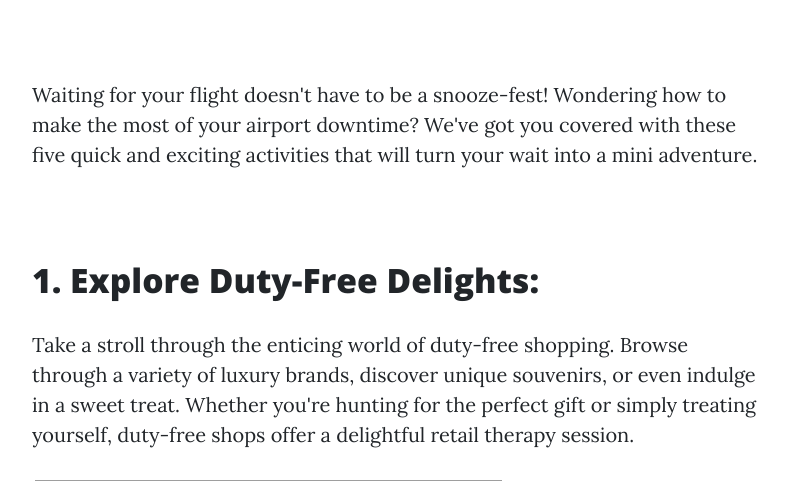
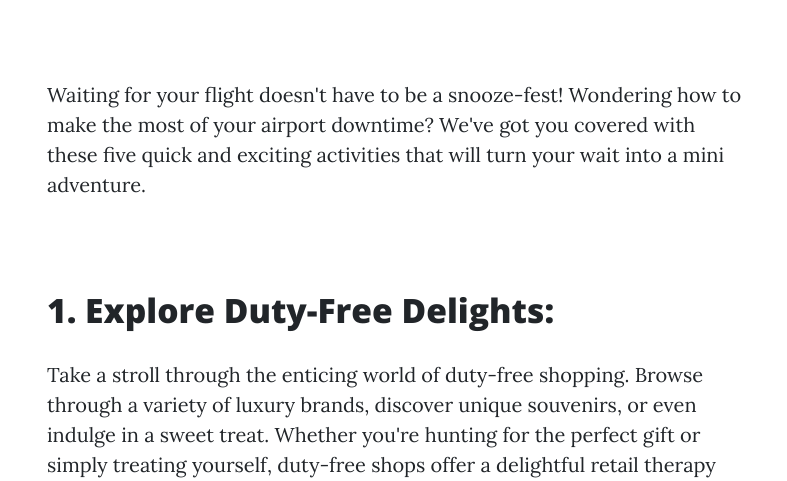
Before and after one commit to vellam0/globetrotters-gazette, a Flask app: page /post/2 in a window 1280 px wide. Shown: the part 759-1240 px from the top of the page, without its empty margins (243-1030 px from the left). Run offline with Flask 3, Linux system fonts and the light colour scheme; some libraries are stand-ins or nearby versions; grey boxes are pictures that could not be loaded.

Commit message:
Update blog.db and post.html

```diff
--- a/templates/post.html
+++ b/templates/post.html
@@ -25,7 +25,7 @@
     <div class="container">
       <div class="row">
         <div class="col-lg-8 col-md-10 mx-auto">
-            {{ post.body|safe }}
+            <div class="container"> {{ post.body|safe }} </div>
           <hr>
 
             {% if current_user.id == 1 %}
```
Also changed, not shown: instance/blog.db.
